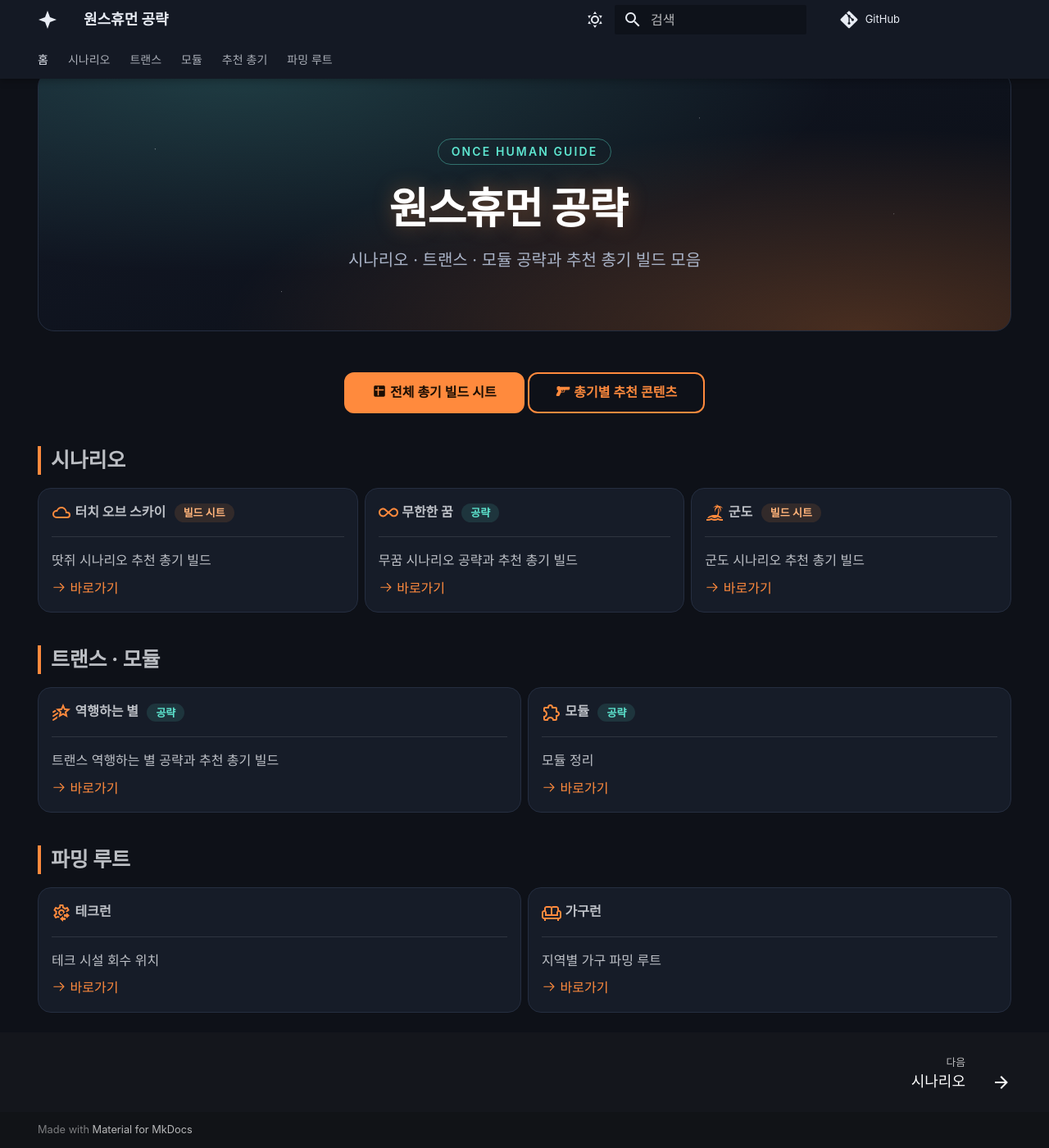
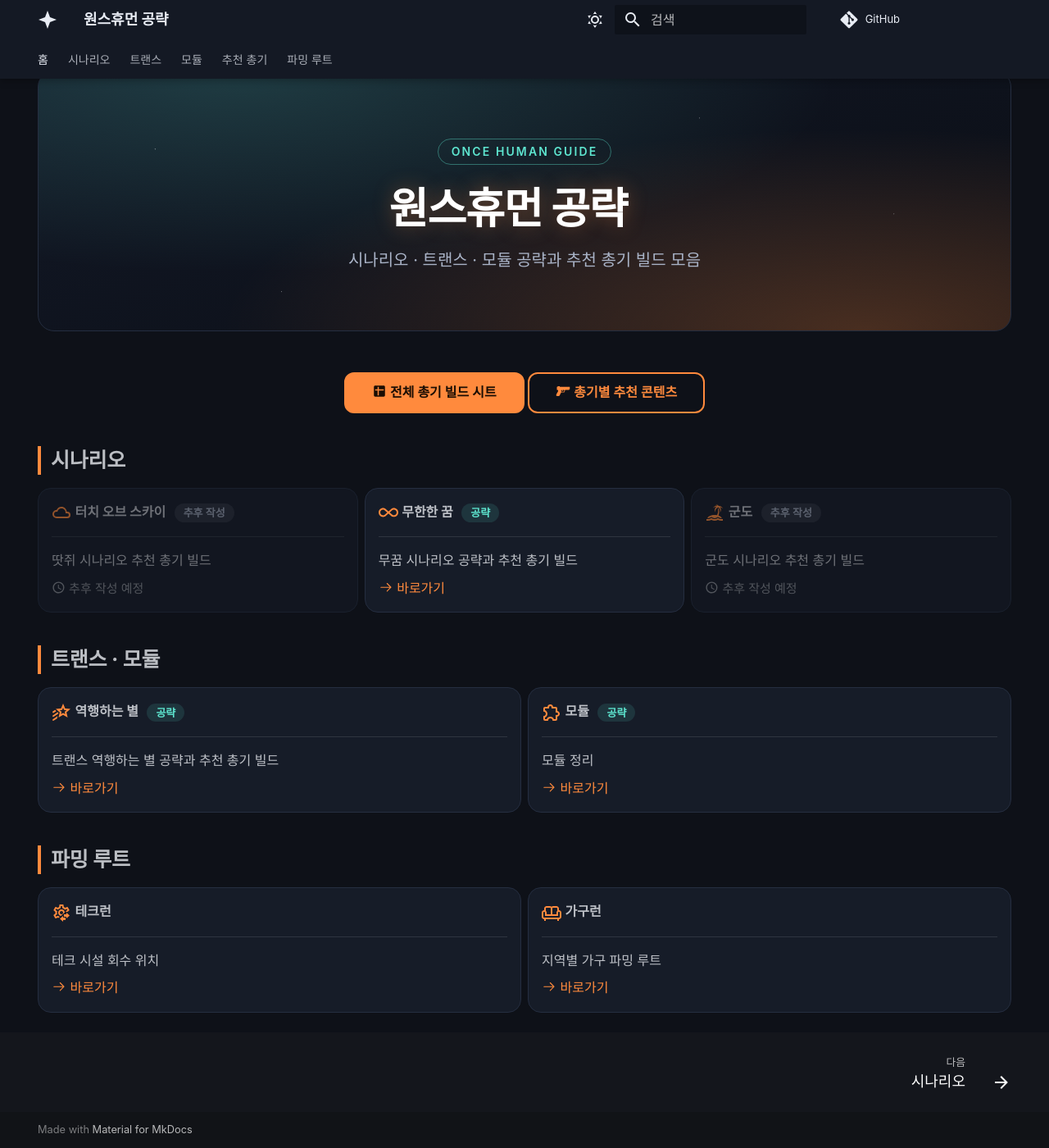
Before and after one commit to Jun1p11/oncehuman-guide, an MkDocs documentation site: the page built from docs/index.md, in a window 1280 px wide and 1400 px high, scrolled down 60 px. Shown: the whole window at 82% size. Built offline with MkDocs 1.6.1 and Material for MkDocs 9.7.7, drawn with Linux system fonts in a browser that asks for light colours; some web fonts are replaced; comment, search, counter and statistics services are not loaded.

Commit message:
터치 오브 스카이·군도 추후 작성 표시, 메뉴에서 숨김
Co-Authored-By: Claude Opus 5.5 (1M context) <noreply@anthropic.com>

```diff
--- a/docs/index.md
+++ b/docs/index.md
@@ -21,13 +21,13 @@ hide:
 
 <div class="grid cards" markdown>
 
--   :material-weather-cloudy:{ .lg .middle } **터치 오브 스카이** <span class="oh-badge oh-badge--sheet">빌드 시트</span>
+-   :material-weather-cloudy:{ .lg .middle } **터치 오브 스카이** <span class="oh-badge oh-badge--soon">추후 작성</span>
 
     ---
 
     땃쥐 시나리오 추천 총기 빌드
 
-    [:octicons-arrow-right-24: 바로가기](scenario/touch-of-sky.md)
+    <span class="oh-soon-text">:material-clock-outline: 추후 작성 예정</span>
 
 -   :material-infinity:{ .lg .middle } **무한한 꿈** <span class="oh-badge oh-badge--guide">공략</span>
 
@@ -37,13 +37,13 @@ hide:
 
     [:octicons-arrow-right-24: 바로가기](scenario/endless-dream/index.md)
 
--   :material-island:{ .lg .middle } **군도** <span class="oh-badge oh-badge--sheet">빌드 시트</span>
+-   :material-island:{ .lg .middle } **군도** <span class="oh-badge oh-badge--soon">추후 작성</span>
 
     ---
 
     군도 시나리오 추천 총기 빌드
 
-    [:octicons-arrow-right-24: 바로가기](scenario/archipelago.md)
+    <span class="oh-soon-text">:material-clock-outline: 추후 작성 예정</span>
 
 </div>
 
--- a/docs/stylesheets/extra.css
+++ b/docs/stylesheets/extra.css
@@ -176,3 +176,16 @@
   font-size: 0.7rem;
   color: var(--md-default-fg-color--lighter);
 }
+
+/* ---------- 추후 작성 카드 ---------- */
+.oh-badge--soon { color: #9aa3b5; background: rgba(154, 163, 181, 0.15); }
+.oh-soon-text { font-size: 0.75rem; color: var(--md-default-fg-color--light); }
+.md-typeset .grid.cards > ul > li:has(.oh-badge--soon) {
+  opacity: 0.55;
+  cursor: default;
+}
+.md-typeset .grid.cards > ul > li:has(.oh-badge--soon):hover {
+  transform: none;
+  border-color: var(--oh-card-border);
+  box-shadow: none;
+}
--- a/mkdocs.yml
+++ b/mkdocs.yml
@@ -56,6 +56,10 @@ markdown_extensions:
         kwds:
           case: lower
 
+not_in_nav: |  # 추후 작성 페이지 (메뉴에서 숨김)
+  /scenario/touch-of-sky.md
+  /scenario/archipelago.md
+
 validation:
   anchors: warn  # 없는 #앵커 링크도 빌드 때 잡기
 
@@ -64,7 +68,6 @@ nav:
   - 홈: index.md
   - 시나리오:
       - scenario/index.md
-      - 터치 오브 스카이: scenario/touch-of-sky.md
       - 무한한 꿈:
           - scenario/endless-dream/index.md
           - 얕은 잠: scenario/endless-dream/shallow-sleep.md
@@ -74,7 +77,6 @@ nav:
           - 무꿈 영역 현상: scenario/endless-dream/nightmare-laws.md
           - 회상 양 상점: scenario/endless-dream/sheep-shop.md
           - 클리어 보상 표: scenario/endless-dream/rewards.md
-      - 군도: scenario/archipelago.md
   - 트랜스:
       - trans/index.md
       - 역행하는 별:
```
Also changed, not shown: docs/scenario/index.md (+4 -4 lines).
